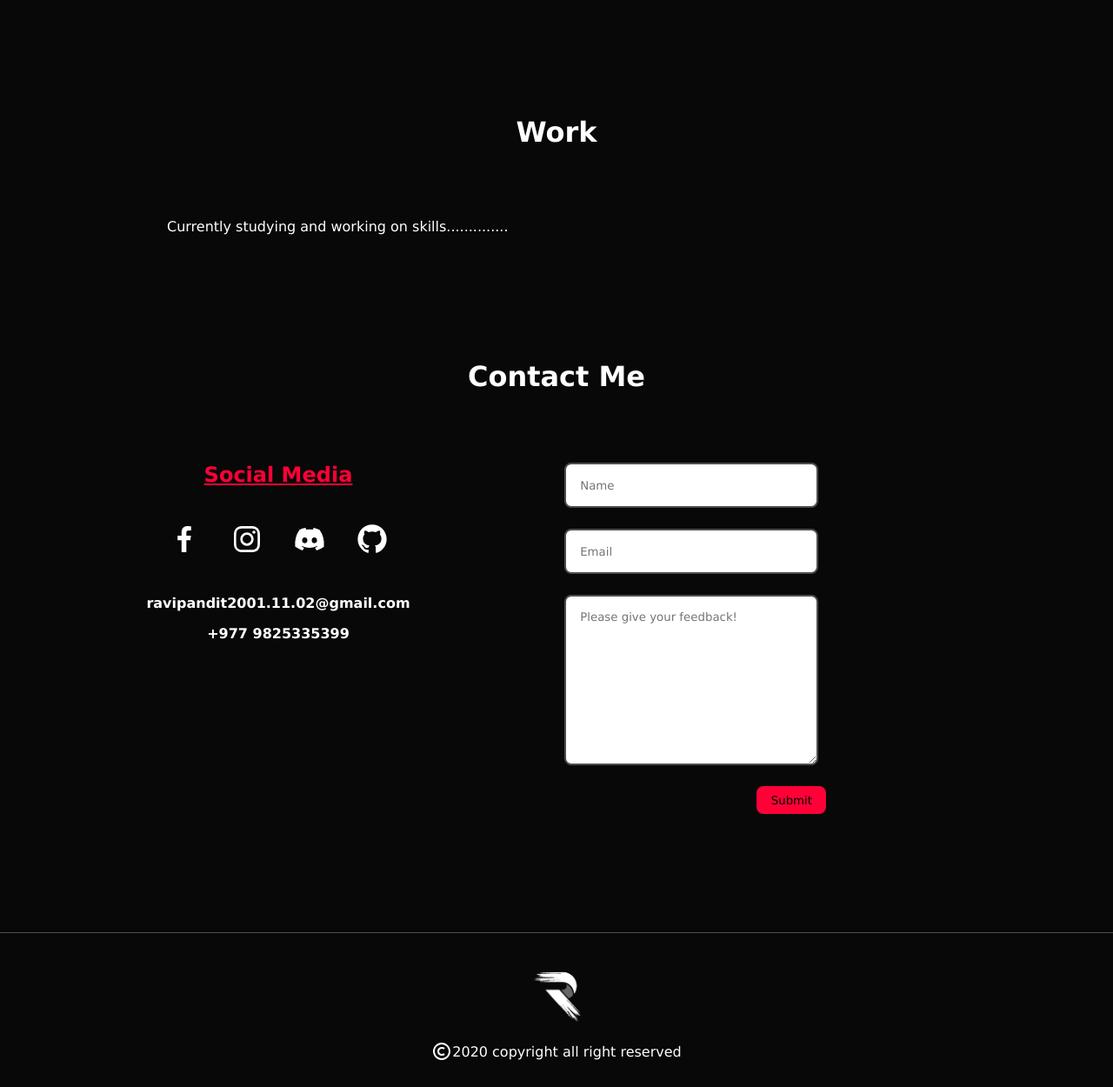
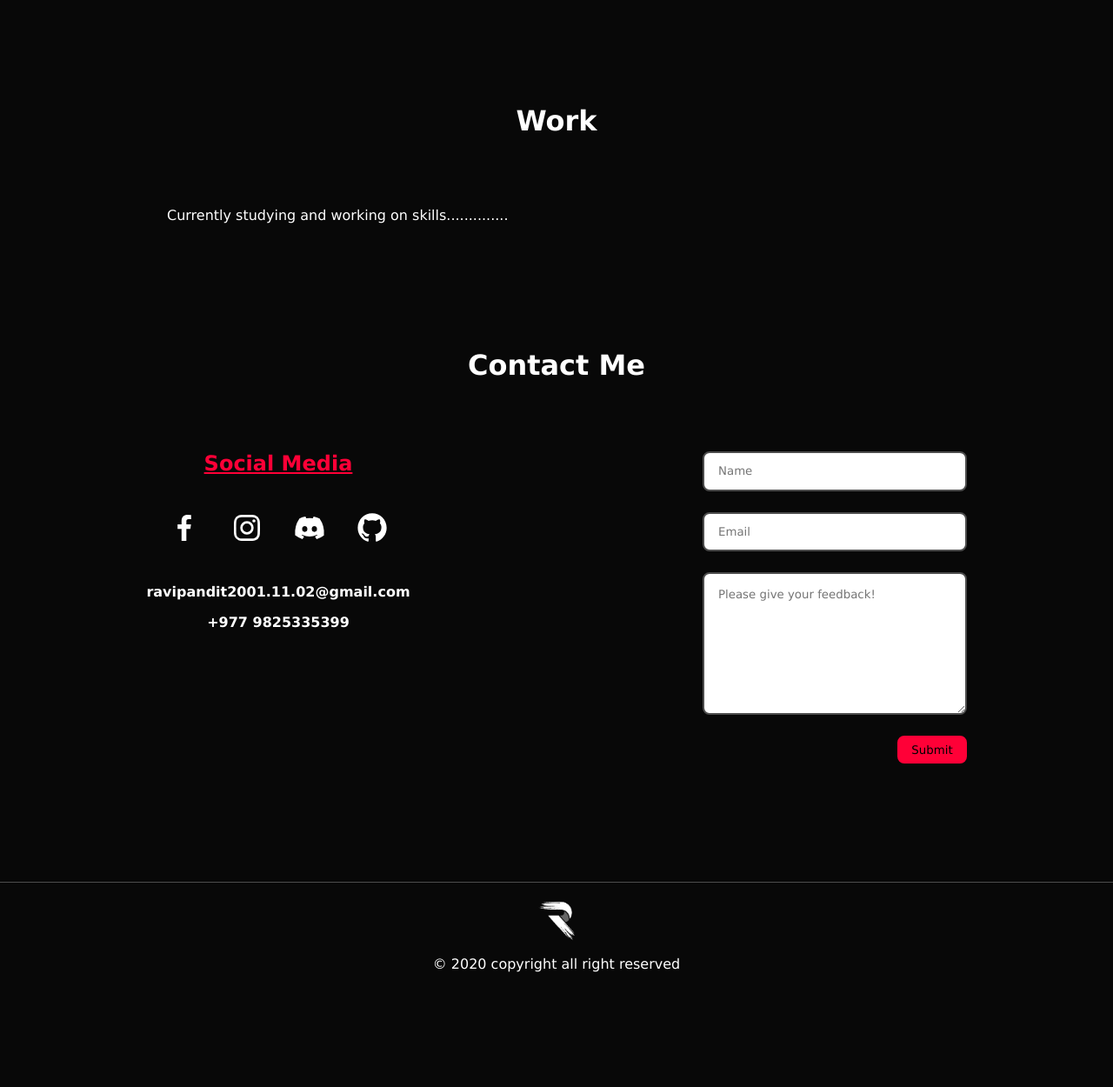
Before and after one commit to ravix2001/ravix2001.github.io, a PHP site: page / in a window 1280 px wide. Shown: the part 1480-2730 px from the top of the page at 87% size. After the commit the page ends 2598 px from the top, so only its background shows below. Run offline with PHP 8.4, Linux system fonts and the light colour scheme.

Commit message:
first commit

```diff
--- a/index.html
+++ b/index.html
@@ -27,11 +27,11 @@
     </div>
 
     <div id="main">
-        <div id="hero">
+        <div class="mobile_view" id="hero">
             <div id="bio">
                 <p>Hi,<br>I am <span>Ravi Pandit</span><br>I am a <span>Computer Engineer</span></p>
             </div>
-            <div class="photos">
+            <div class="mobile_view" id="photos">
                 <img src="image1.png" alt="photo">
             </div>
         </div>
@@ -128,6 +128,7 @@
                     </div>
                 </div>
                 <div class="box">
+                    <div id="form_box">
                         <form action="/action">
                             <input class="input" name="fname" type="text" placeholder="Name" required>
                             <input class="input" name="mail" type="email" placeholder="Email" required>
@@ -136,27 +137,20 @@
                             <button class="input" type="submit">Submit</button>
                         </form>
                     </div>
+
+                </div>
             </div>
         </div>
     </div>
 
     <footer>
-        <div class="foot" id="foot_logo">
+        <div class="foot">
             <div class="logo">
                 <img src="logo-dark.png" alt="Ravi">
             </div>
         </div>
-        <div class="foot" id="copyright">
-            <svg xmlns="http://www.w3.org/2000/svg" width="24" height="24" viewBox="0 0 24 24"
-                style="fill: rgb(255, 255, 255);">
-                <path
-                    d="M12 22c5.421 0 10-4.579 10-10S17.421 2 12 2 2 6.579 2 12s4.579 10 10 10zm0-18c4.337 0 8 3.663 8 8s-3.663 8-8 8-8-3.663-8-8 3.663-8 8-8z">
-                </path>
-                <path
-                    d="M12 17c.901 0 2.581-.168 3.707-1.292l-1.414-1.416C13.85 14.735 12.992 15 12 15c-1.626 0-3-1.374-3-3s1.374-3 3-3c.993 0 1.851.265 2.293.707l1.414-1.414C14.582 7.168 12.901 7 12 7c-2.757 0-5 2.243-5 5s2.243 5 5 5z">
-                </path>
-            </svg>
-            <p>2020 copyright all right reserved</p>
+        <div class="foot">
+            <p>&copy 2020 copyright all right reserved</p>
         </div>
     </footer>
     <script src="main.js"></script>
--- a/style.css
+++ b/style.css
@@ -16,7 +16,7 @@ body {
 /*navbar*/
 
 .logo img {
-    height: 13vh;
+    height: 5rem;
 }
 
 nav ul {
@@ -70,18 +70,18 @@ nav ul li a {
 #navbar {
     position: fixed;
     top: 0;
+    width: 100vw;
     background-color: #080808;
-    width: 100vw;
     z-index: 1;
 }
 
 #navbar #container {
-    height: 13vh;
+    height: 5rem;
     display: flex;
     justify-content: space-between;
     align-items: center;
-    margin-left: 3rem;
-    margin-right: 4rem;
+    margin-left: 2rem;
+    margin-right: 3rem;
 }
 
 /*hero*/
@@ -104,19 +104,19 @@ span {
     color: rgb(255, 0, 55);
 }
 
-.photos img {
+#photos img {
     background-size: cover;
     object-fit: contain;
-    height: 20rem;
-    width: 20rem;
-    border: 7px solid #4d4d4d;
+    height: 24vw;
+    width: 24vw;
+    border: 0.6vw solid #4d4d4d;
     border-radius: 50%;
     transition: border 100ms ease-out;
     transition: box-shadow 110ms ease-out;
 }
 
-.photos img:hover {
-    border: 7px solid #ff00d9;
+#photos img:hover {
+    border: 0.6vw solid #ff00d9;
     box-shadow: 0 0 60px #ff00d9;
 }
 
@@ -133,7 +133,8 @@ span {
     justify-content: center;
 }
 
-#about p {
+#about p,
+#work p {
     padding: 0px 12rem;
 }
 
@@ -153,14 +154,12 @@ h2 {
 }
 
 /*work*/
-#work p {
-    margin-left: 12rem;
-}
 
 /*contact*/
 
 .container {
     display: flex;
+    justify-content: center;
 }
 
 .box {
@@ -174,7 +173,6 @@ h2 {
 .contact {
     width: 50vw;
     display: flex;
-    flex-wrap: wrap;
     justify-content: center;
     margin-bottom: 1rem;
 }
@@ -189,17 +187,21 @@ h2 {
     margin-right: 1rem;
 }
 
+#form_box {
+
+    display: flex;
+    justify-content: center;
+}
+
 form {
-    width: min-content;
+    width: 19rem;
     display: flex;
     flex-wrap: wrap;
-    justify-content: center;
-    align-items: center;
 }
 
 input {
-    height: 6vh;
-    width: 20vw;
+    height: 2.6rem;
+    width: 19rem;
     padding-left: 1rem;
     padding-right: 1rem;
     border: 2px solid #4d4d4d;
@@ -211,8 +213,8 @@ input {
 }
 
 textarea {
-    height: 20vh;
-    width: 20vw;
+    height: 8rem;
+    width: 19rem;
     padding: 1rem;
     border: 2px solid #4d4d4d;
 }
@@ -225,7 +227,7 @@ textarea {
 button {
     height: 2rem;
     width: 5rem;
-    margin-left: 18vw;
+    margin-left: 14rem;
     background-color: rgb(255, 0, 55);
     border: 2px solid rgb(255, 0, 55);
 }
@@ -235,6 +237,7 @@ button {
 footer {
     margin-top: 7rem;
     border-top: 1px solid #4d4d4d;
+    padding-bottom: 1rem;
 }
 
 .foot {
@@ -243,12 +246,136 @@ footer {
     align-items: center;
 }
 
-#foot_logo {
-    margin-top: 1rem;
+/*Responsiveness*/
+@media(max-width: 1024px) {
+
+    #about p,
+    #work p {
+        padding: 0px 8rem;
+    }
+
+    #skills h2 {
+        padding-left: 8rem;
+    }
+
+    #skills ul li {
+        margin: 1rem 0rem 1rem 8rem;
+    }
 }
 
-#copyright {
-    display: flex;
-    align-items: center;
-    margin-bottom: 1.8rem;
+@media(max-width: 720px) {
+
+    #bio p {
+        font-size: large;
+        font-weight: bold;
+    }
+
+    span {
+        font-size: x-large;
+        color: rgb(255, 0, 55);
+    }
+
+    .container {
+        display: grid;
+    }
+
+    form {
+        padding-top: 2rem;
+    }
 }
+
+@media(max-width: 540px) {
+    #navbar #container {
+        height: 3rem;
+    }
+
+    .logo img {
+        height: 3rem;
+    }
+
+    nav ul li {
+        font-size: small;
+    }
+
+    #hero {
+        display: grid;
+    }
+
+    .mobile_view {
+        display: flex;
+        justify-content: center;
+    }
+
+    #photos {
+        padding-top: 4rem;
+    }
+
+    #photos img {
+        height: 12rem;
+        width: 12rem;
+    }
+
+    #bio {
+        display: flex;
+        justify-content: center;
+        margin-top: -3rem;
+        margin-left: -6rem;
+    }
+
+    #bio p {
+        text-align: center;
+        font-size: large;
+        font-weight: bold;
+    }
+
+    span {
+        font-size: x-large;
+        color: rgb(255, 0, 55);
+    }
+
+    .section {
+        font-size: small;
+        padding-top: 4.8rem;
+        margin-bottom: 0rem;
+    }
+
+    .heading {
+        margin-bottom: 3rem;
+    }
+
+    #about p,
+    #work p {
+        padding: 0px 3rem;
+    }
+
+    #skills h2 {
+        padding-left: 4rem;
+    }
+
+    #skills ul li {
+        margin: 1rem 0rem 1rem 4rem;
+    }
+    #contact_icons {
+        margin-top: 1.5rem;
+        margin-bottom: 1.5rem;
+    }
+    footer {
+        font-size: small;
+        margin-top: 2rem;
+        padding-bottom: 0.5rem;
+    }
+}
+@media(max-width: 414px) {
+    #about p,
+    #work p {
+        padding: 0px 3rem;
+    }
+
+    #skills h2 {
+        padding-left: 3rem;
+    }
+
+    #skills ul li {
+        margin: 1rem 0rem 1rem 3rem;
+    }
+}
```
Lines whose indentation alone changed are shown as unchanged.
